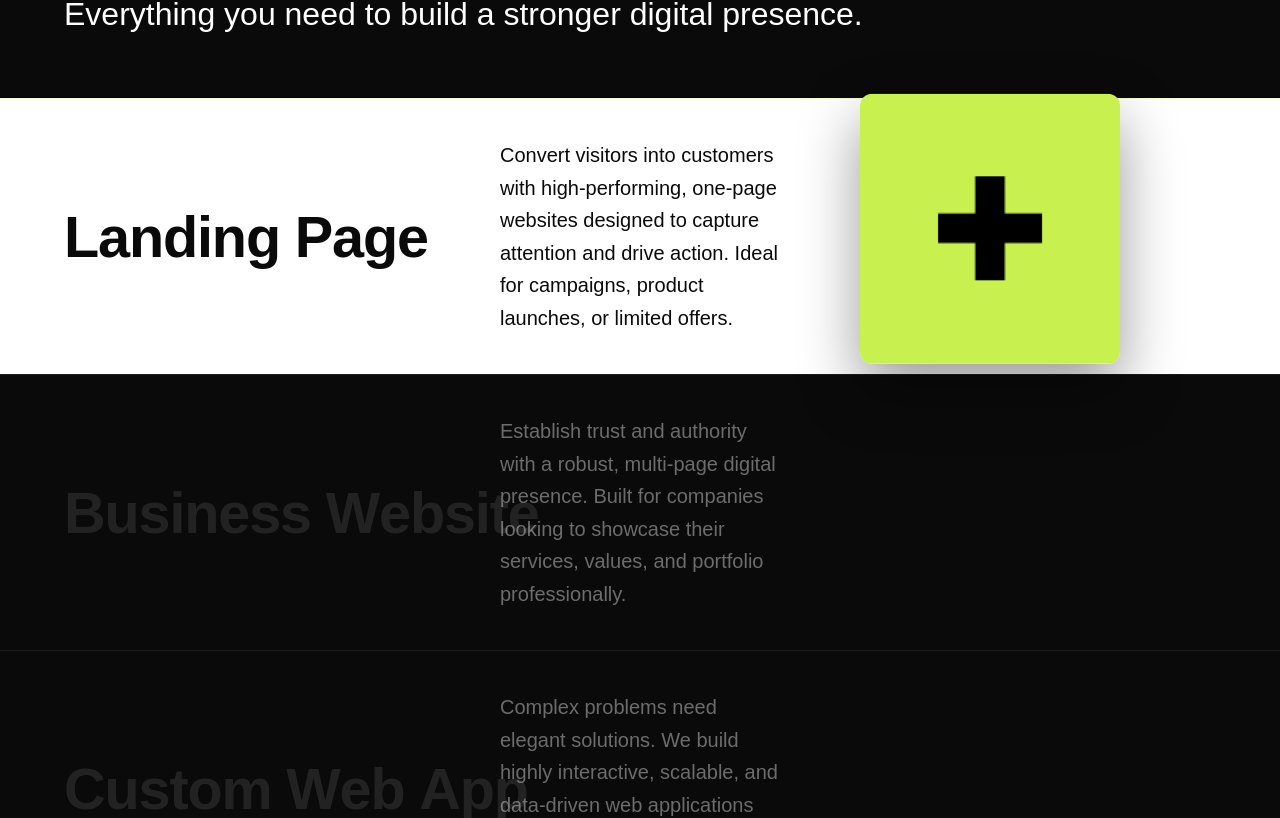
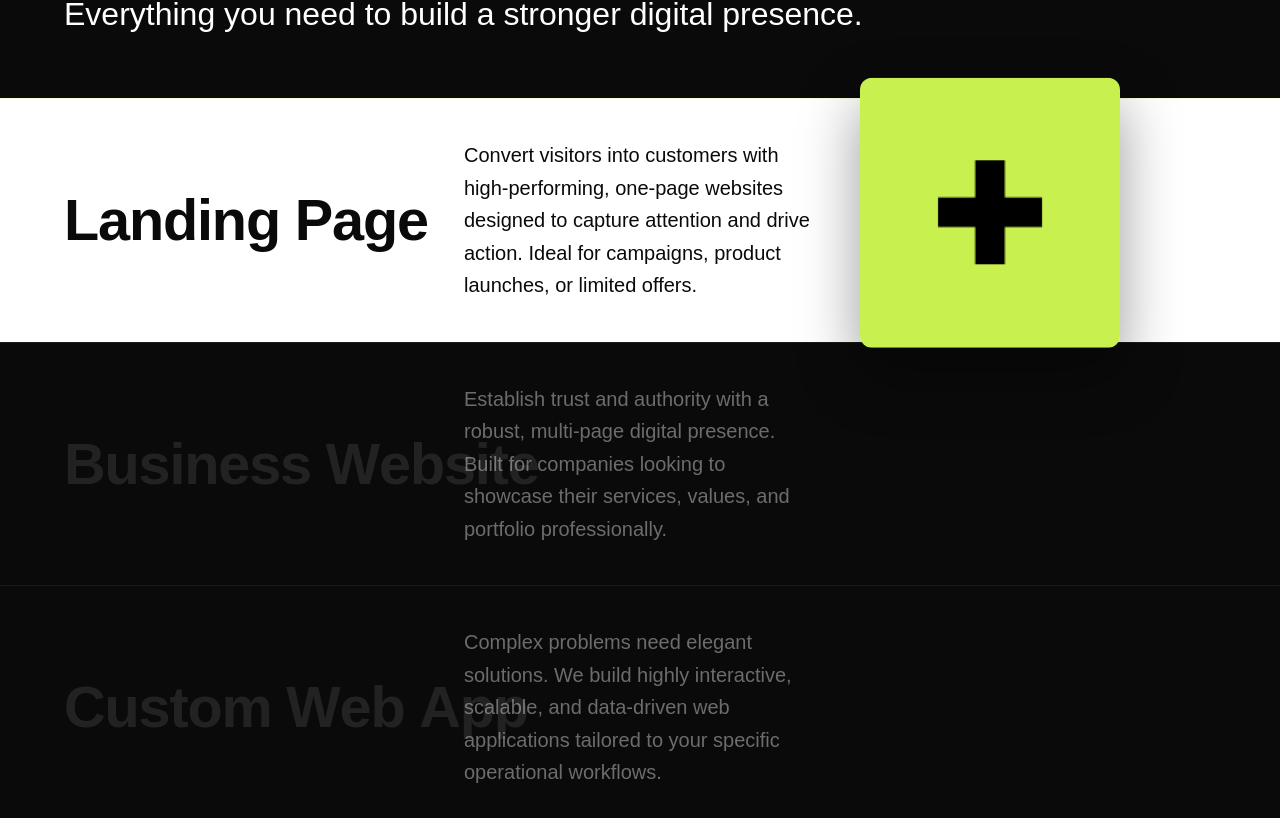
Before and after one commit to DadanAhmadBM/movement-studio, a React (Vite) app: page / in a window 1280 px wide. Shown: the part 2232-3050 px from the top of the page. Built offline with nearby package versions, Linux system fonts and the light colour scheme; a web font is replaced by a local one.

Commit message:
update: add max width text description in services section

```diff
--- a/src/components/Services.jsx
+++ b/src/components/Services.jsx
@@ -149,7 +149,7 @@ export default function Services() {
               {/* Kolom 2 (Tengah): Deskripsi */}
               <div className="w-full lg:w-1/3 flex justify-start lg:justify-center lg:px-4">
                 <p
-                  className="text-xl leading-relaxed transition-colors duration-300 max-w-[280px]"
+                  className="text-xl leading-relaxed transition-colors duration-300 max-w-[280px] lg:max-w-[450px]"
                   style={{
                     color:
                       hoveredIndex === i ? "#0A0A0A" : "rgba(255,255,255,0.4)",
```
